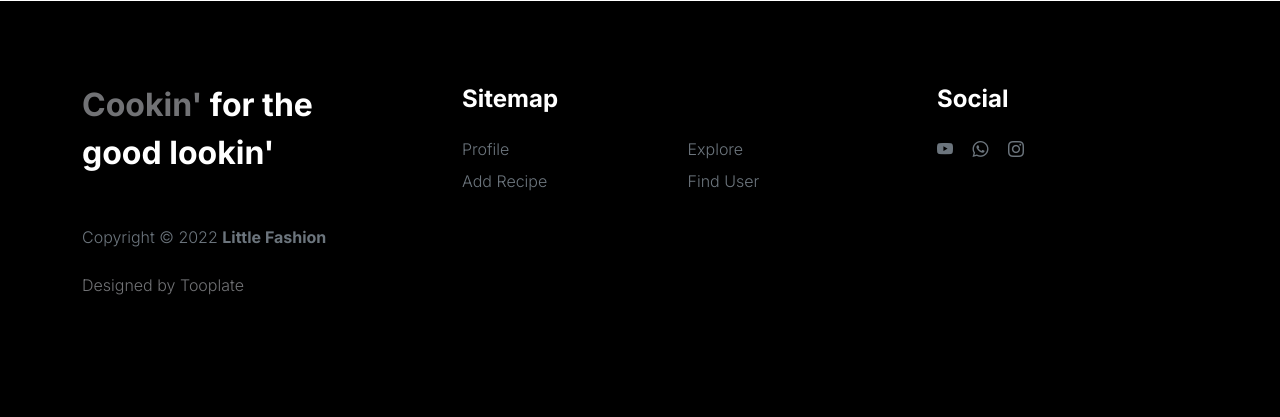
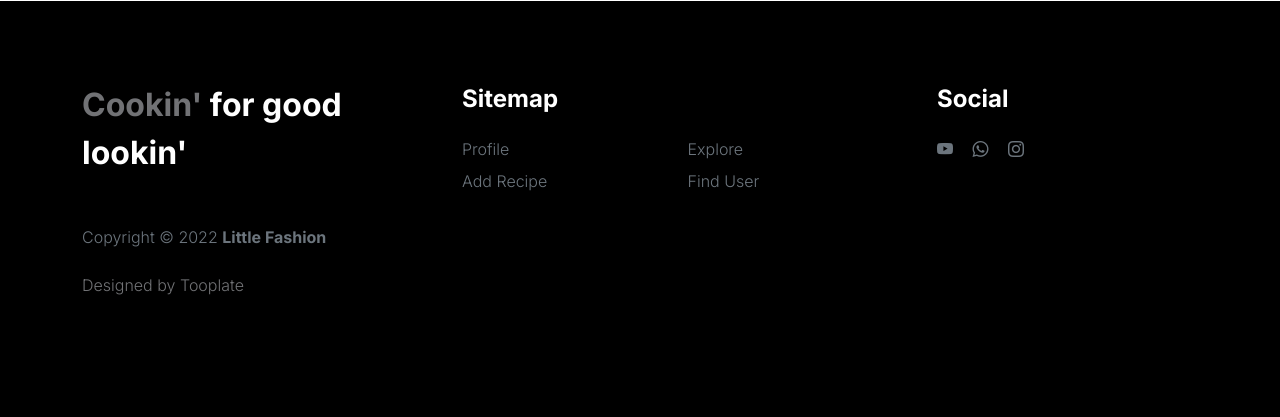
Before and after one commit to Eddj05/DDWT_project, a Flask app: page /add_recipe in a window 1280 px wide. Shown: the part 1266-1683 px from the top of the page. Run offline with Flask 3, Linux system fonts and the light colour scheme; the visitor is signed in with stand-in values (Sample User, id 1); data comes from the database, SQL or seed files in the repository; some libraries are stand-ins or nearby versions.

Commit message:
Changed the website name in the footer

```diff
--- a/app/templates/base.html
+++ b/app/templates/base.html
@@ -90,7 +90,7 @@
           <div class="row">
 
               <div class="col-lg-3 col-10 me-auto mb-4">
-                  <h4 class="text-white mb-3"><a href="{{ url_for('index') }}">Cookin'</a>  for the good lookin'</h4>
+                  <h4 class="text-white mb-3"><a href="{{ url_for('index') }}">Cookin'</a>  for good lookin'</h4>
                   <p class="copyright-text text-muted mt-lg-5 mb-4 mb-lg-0">Copyright © 2022 <strong>Little Fashion</strong></p>
                   <br>
                   <p class="copyright-text">Designed by <a href="https://www.tooplate.com/" target="_blank">Tooplate</a></p>
```
